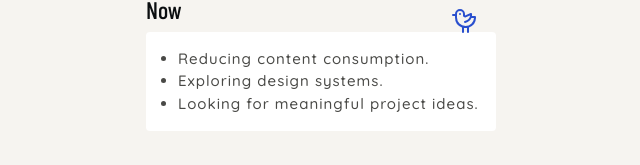
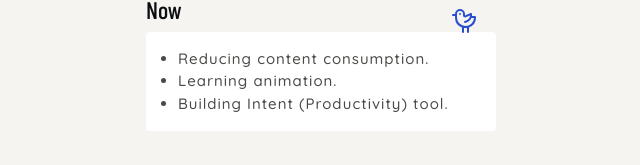
Before and after one commit to maskmanlucifer/lucifer, a React (Create React App) app: page /#/ in a window 1280 px wide. Shown: the part 757-922 px from the top of the page, without its empty margins (319-959 px from the left). Built offline with nearby package versions, Linux system fonts and the light colour scheme; a web font is replaced by a local one.

Commit message:
feat: updated at 29 sept 2025

```diff
--- a/src/Pages/books.jsx
+++ b/src/Pages/books.jsx
@@ -10,7 +10,7 @@ const Books = ({ books }) => {
             return (
               <div className="book" key={book.title}>
                 <p className="book-status">{book.status}</p>
-                <img src={'https://ik.imagekit.io/8tmvchj44/' + book.img + '.jpg'} alt={book.title} />
+                <img src={book.url || 'https://ik.imagekit.io/8tmvchj44/' + book.img + '.jpg'} alt={book.title} />
                 <div className="book-details">
                   <p className="book-title">{book.title}</p>
                   <p className="book-author">{book.author}</p>
--- a/src/constants.js
+++ b/src/constants.js
@@ -34,10 +34,10 @@ export const data = {
       text: "Reducing content consumption.",
     },
     {
-      text: "Exploring design systems.",
+      text: "Learning animation.",
     },
     {
-      text: "Looking for meaningful project ideas.",
+      text: "Building Intent (Productivity) tool.",
     },
   ],
   projects: [
@@ -63,6 +63,13 @@ export const data = {
     }
   ],
   books: [
+    {
+      title: 'Tuesdays with Morrie',
+      author: 'Mitch Albom',
+      status: 'Reading',
+      img: 14,
+      url: 'https://ik.imagekit.io/rkfjdo52u/6900.jpg'
+    },
     {
       title: 'Design as Art',
       author: 'Bruno Munari',
```
